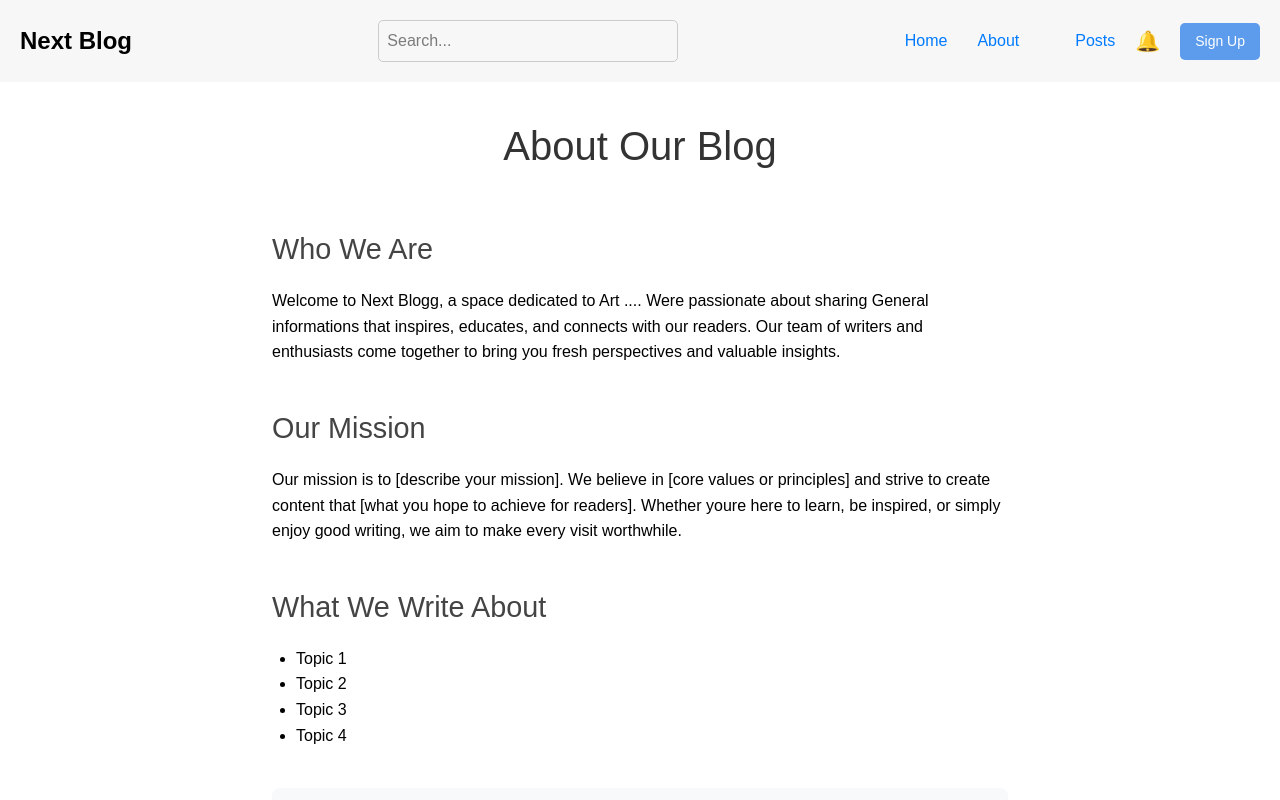
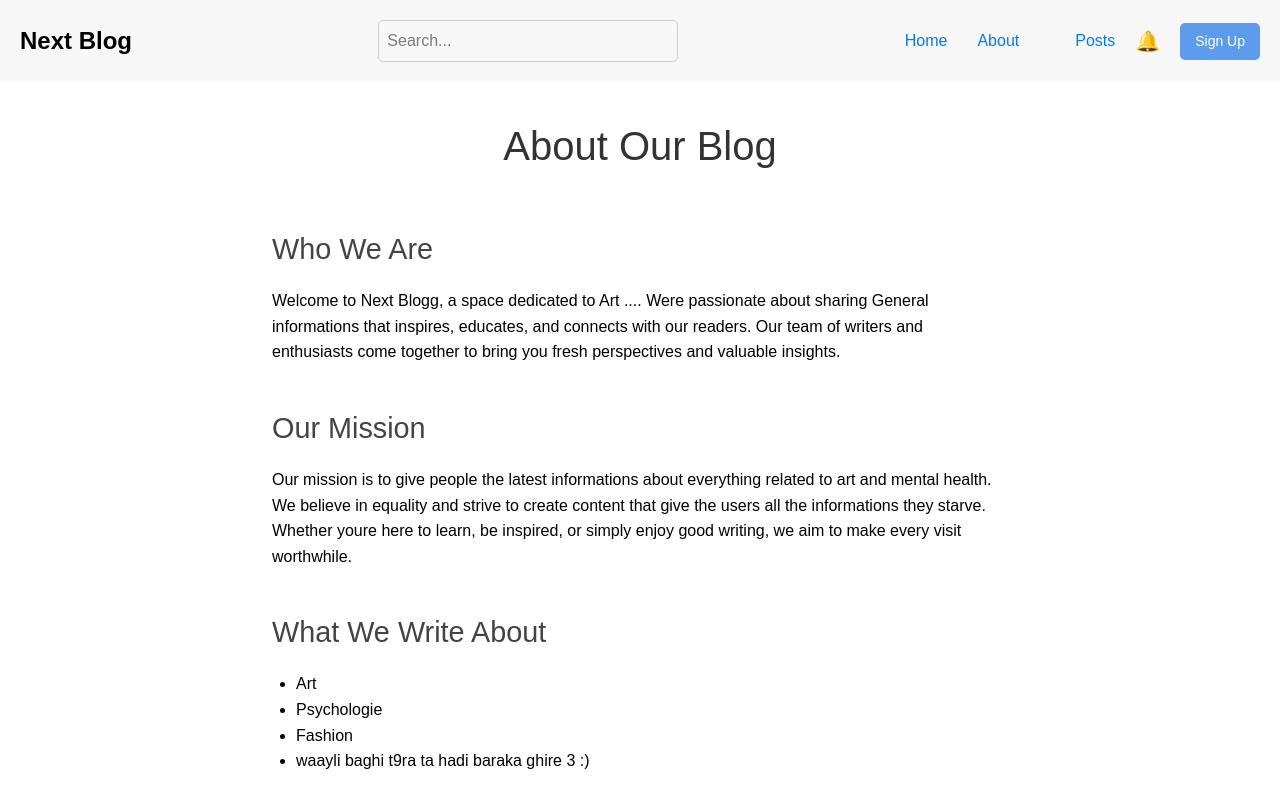
Before and after one commit to 0uali-Yassine/next-blog, a React (Vite) app: page /about in a window 1280 px wide. Shown: the top 800 px of the page. Built offline with nearby package versions, Linux system fonts and the light colour scheme; some icons are missing.

Commit message:
forgoted file :)

```diff
--- a/src/pages/About.jsx
+++ b/src/pages/About.jsx
@@ -20,8 +20,8 @@ const About = () => {
         <section className="about-section">
           <h2>Our Mission</h2>
           <p>
-            Our mission is to [describe your mission]. We believe in [core values or principles]
-            and strive to create content that [what you hope to achieve for readers]. Whether youre
+            Our mission is to give people the latest informations about everything related to art and mental health. We believe in equality
+            and strive to create content that give the users all the informations they starve. Whether youre
             here to learn, be inspired, or simply enjoy good writing, we aim to make every visit
             worthwhile.
           </p>
@@ -30,10 +30,10 @@ const About = () => {
         <section className="about-section">
           <h2>What We Write About</h2>
           <ul className="topics-list">
-            <li>Topic 1</li>
-            <li>Topic 2</li>
-            <li>Topic 3</li>
-            <li>Topic 4</li>
+            <li>Art</li>
+            <li>Psychologie</li>
+            <li>Fashion</li>
+            <li>waayli baghi t9ra ta hadi baraka ghire 3 :)</li>
           </ul>
         </section>
 
@@ -48,7 +48,7 @@ const About = () => {
       </main>
 
       <footer className="about-footer">
-        <p>© {new Date().getFullYear()} [Your Blog Name]. All rights reserved.</p>
+        <p>© {new Date().getFullYear()} Next blog. All rights reserved.</p>
       </footer>
     </div>
   );
```
